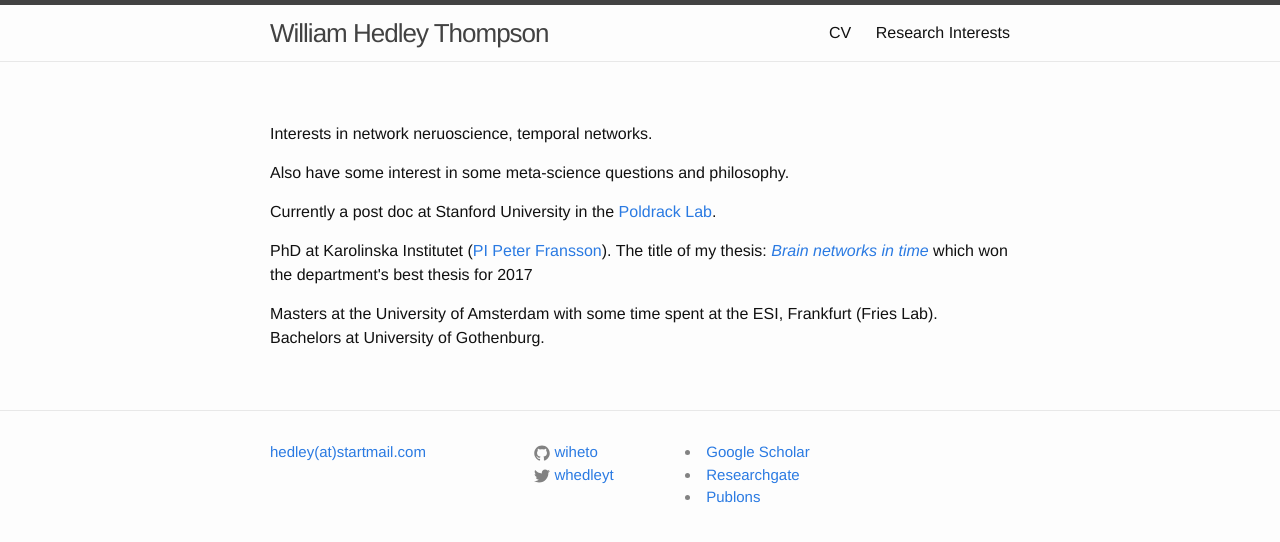
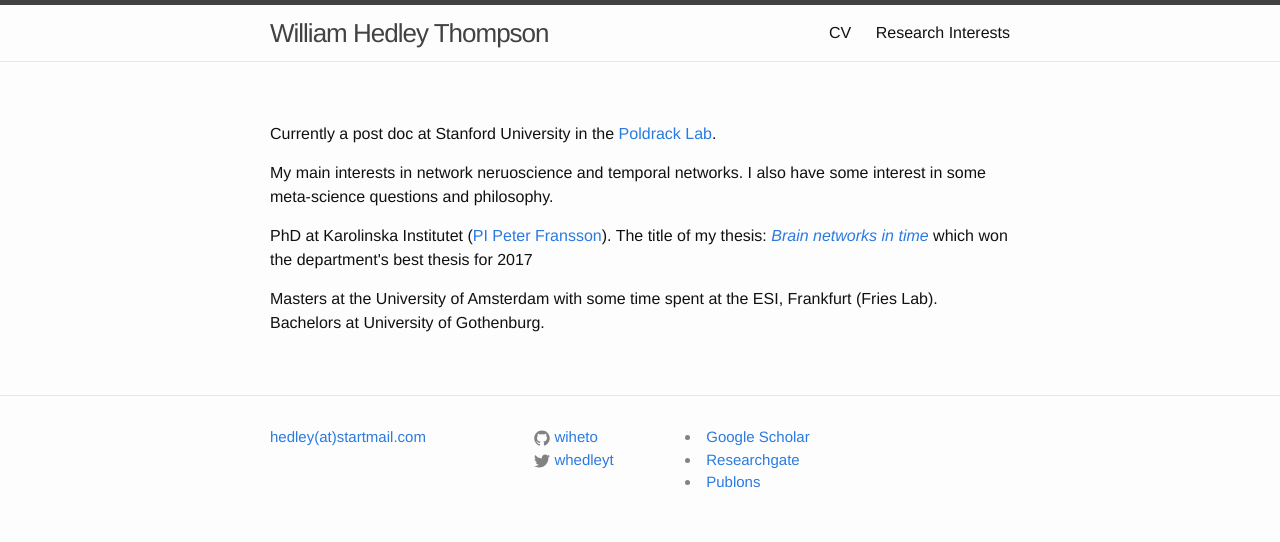
Before and after one commit to wiheto/wiheto.github.io, a Jekyll site: the page built from index.html, in a window 1280 px wide. Shown: the top 542 px of the page. Built offline with Jekyll 4.4.1, drawn with Linux system fonts in a browser that asks for light colours.

Commit message:
better description

```diff
--- a/_config.yml
+++ b/_config.yml
@@ -9,9 +9,9 @@
 title: William Hedley Thompson
 email: hedley(at)startmail.com
 description: > # this means to ignore newlines until "baseurl:"
-  Interests in network neruoscience, temporal networks.<p>
-  Also have some interest in some meta-science questions and philosophy.<p>
   Currently a post doc at Stanford University in the <a href='https://poldracklab.stanford.edu/'>Poldrack Lab</a>.<p>
+  My main interests in network neruoscience and temporal networks.
+  I also have some interest in some meta-science questions and philosophy.<p>
   PhD at Karolinska Institutet (<a href='https://ki.se/en/cns/peter-franssons-research-group'>PI Peter Fransson</a>).
   The title of my thesis: <i><a href='https://openarchive.ki.se/xmlui/handle/10616/46007'>Brain networks in time</a></i> which won the department's best thesis for 2017<p>
   Masters at the University of Amsterdam with some time spent at the ESI, Frankfurt (Fries Lab). Bachelors at University of Gothenburg.<p>
```
